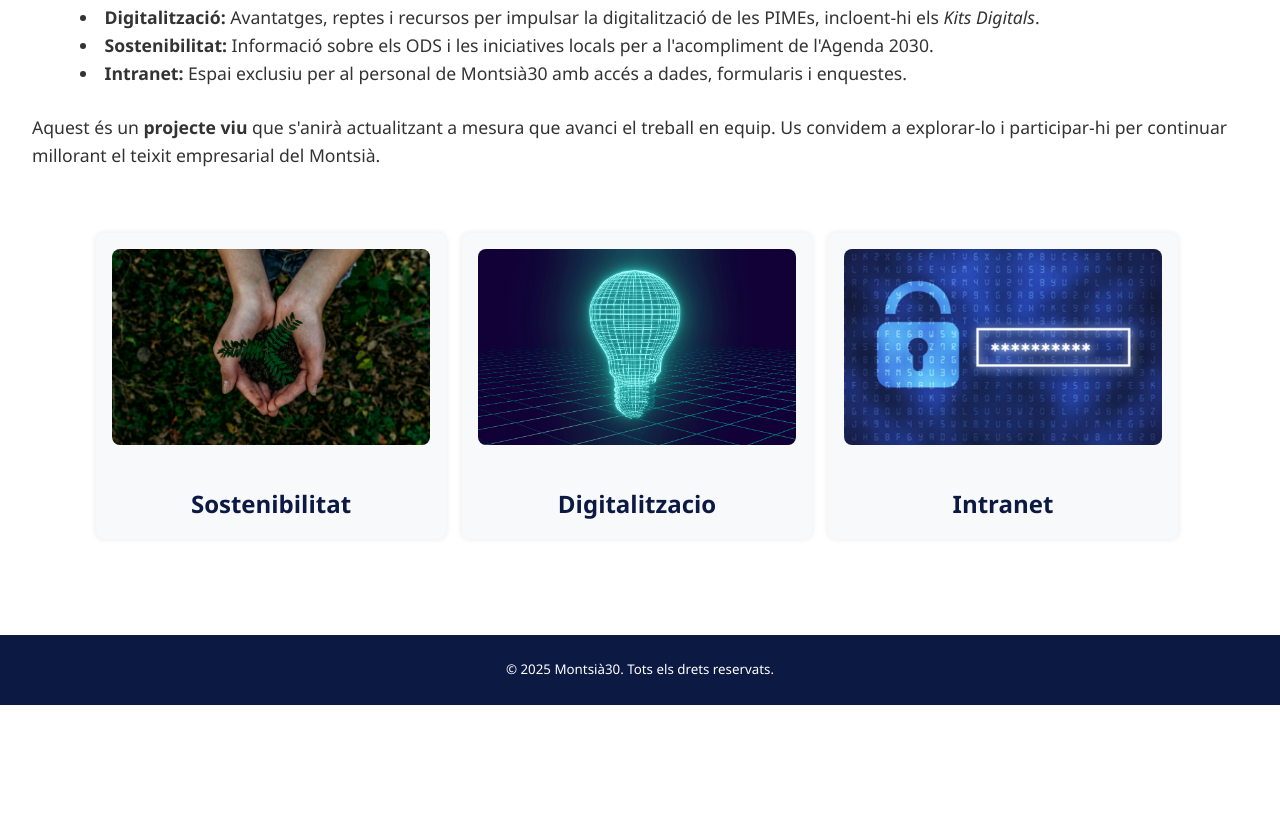
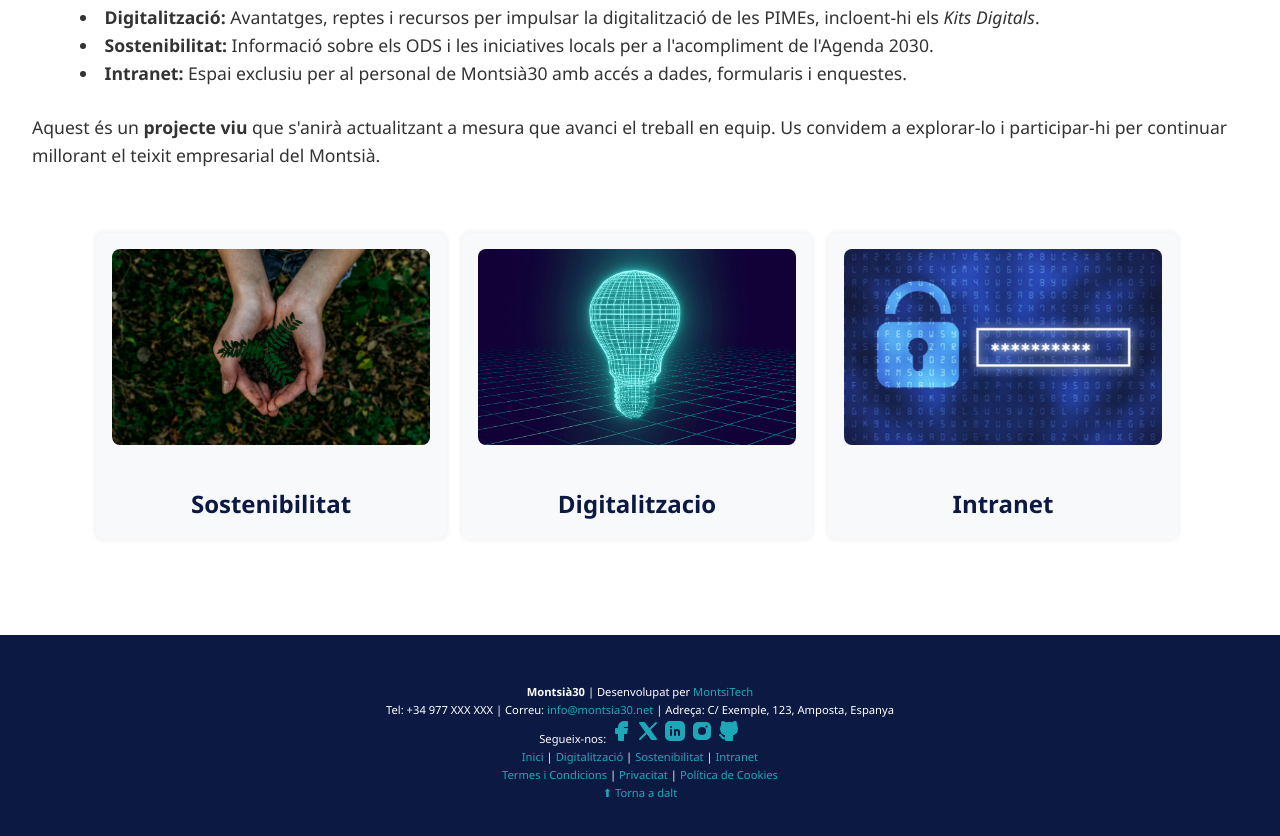
Before and after one commit to amintahtahdev/Sprint1-OPT-Equip2, a plain HTML site: page index.html in a window 1280 px wide. Shown: the part 383-1219 px from the top of the page. Before the commit the page ends 1088 px from the top, so only its background shows below. Drawn offline with Linux system fonts and the light colour scheme.

Commit message:
He arreglat el footer una mica

```diff
--- a/components/footer.html
+++ b/components/footer.html
@@ -1 +1,45 @@
-<small>&copy; 2025 Montsià30. Tots els drets reservats.</p>
+<footer>
+
+    <!-- Logo i Marca -->
+    <p><strong>Montsià30</strong> | Desenvolupat per <a href="../index.html">MontsiTech</a></p>
+
+    <!-- Dades de contacte -->
+    <p>
+        Tel: +34 977 XXX XXX | Correu: <a href="mailto:info@montsia30.net" >info@montsia30.net</a> | Adreça: C/ Exemple, 123, Amposta, Espanya
+    </p>
+
+    <!-- Xarxes socials -->
+    <p>
+        Segueix-nos:
+        <a href=""><svg xmlns="http://www.w3.org/2000/svg" width="24" height="24" viewBox="0 0 24 24" fill="currentColor" class="icon icon-tabler icons-tabler-filled icon-tabler-brand-facebook"><path stroke="none" d="M0 0h24v24H0z" fill="none"/><path d="M18 2a1 1 0 0 1 .993 .883l.007 .117v4a1 1 0 0 1 -.883 .993l-.117 .007h-3v1h3a1 1 0 0 1 .991 1.131l-.02 .112l-1 4a1 1 0 0 1 -.858 .75l-.113 .007h-2v6a1 1 0 0 1 -.883 .993l-.117 .007h-4a1 1 0 0 1 -.993 -.883l-.007 -.117v-6h-2a1 1 0 0 1 -.993 -.883l-.007 -.117v-4a1 1 0 0 1 .883 -.993l.117 -.007h2v-1a6 6 0 0 1 5.775 -5.996l.225 -.004h3z" /></svg></a>
+
+        <a href=""><svg xmlns="http://www.w3.org/2000/svg" width="24" height="24" viewBox="0 0 24 24" fill="currentColor" class="icon icon-tabler icons-tabler-filled icon-tabler-brand-x"><path stroke="none" d="M0 0h24v24H0z" fill="none"/><path d="M8.267 3a1 1 0 0 1 .73 .317l.076 .092l4.274 5.828l5.946 -5.944a1 1 0 0 1 1.497 1.32l-.083 .094l-6.163 6.162l6.262 8.54a1 1 0 0 1 -.697 1.585l-.109 .006h-4.267a1 1 0 0 1 -.73 -.317l-.076 -.092l-4.276 -5.829l-5.944 5.945a1 1 0 0 1 -1.497 -1.32l.083 -.094l6.161 -6.163l-6.26 -8.539a1 1 0 0 1 .697 -1.585l.109 -.006h4.267z" /></svg></a>
+
+        <a href=""><svg xmlns="http://www.w3.org/2000/svg" width="24" height="24" viewBox="0 0 24 24" fill="currentColor" class="icon icon-tabler icons-tabler-filled icon-tabler-brand-linkedin"><path stroke="none" d="M0 0h24v24H0z" fill="none"/><path d="M17 2a5 5 0 0 1 5 5v10a5 5 0 0 1 -5 5h-10a5 5 0 0 1 -5 -5v-10a5 5 0 0 1 5 -5zm-9 8a1 1 0 0 0 -1 1v5a1 1 0 0 0 2 0v-5a1 1 0 0 0 -1 -1m6 0a3 3 0 0 0 -1.168 .236l-.125 .057a1 1 0 0 0 -1.707 .707v5a1 1 0 0 0 2 0v-3a1 1 0 0 1 2 0v3a1 1 0 0 0 2 0v-3a3 3 0 0 0 -3 -3m-6 -3a1 1 0 0 0 -.993 .883l-.007 .127a1 1 0 0 0 1.993 .117l.007 -.127a1 1 0 0 0 -1 -1" /></svg></a>
+
+        <a href=""><svg xmlns="http://www.w3.org/2000/svg" width="24" height="24" viewBox="0 0 24 24" fill="currentColor" class="icon icon-tabler icons-tabler-filled icon-tabler-brand-instagram"><path stroke="none" d="M0 0h24v24H0z" fill="none"/><path d="M16 3a5 5 0 0 1 5 5v8a5 5 0 0 1 -5 5h-8a5 5 0 0 1 -5 -5v-8a5 5 0 0 1 5 -5zm-4 5a4 4 0 0 0 -3.995 3.8l-.005 .2a4 4 0 1 0 4 -4m4.5 -1.5a1 1 0 0 0 -.993 .883l-.007 .127a1 1 0 0 0 1.993 .117l.007 -.127a1 1 0 0 0 -1 -1" /></svg></a>
+
+        <a href=""><svg xmlns="http://www.w3.org/2000/svg" width="24" height="24" viewBox="0 0 24 24" fill="currentColor" class="icon icon-tabler icons-tabler-filled icon-tabler-brand-github"><path stroke="none" d="M0 0h24v24H0z" fill="none"/><path d="M5.315 2.1c.791 -.113 1.9 .145 3.333 .966l.272 .161l.16 .1l.397 -.083a13.3 13.3 0 0 1 4.59 -.08l.456 .08l.396 .083l.161 -.1c1.385 -.84 2.487 -1.17 3.322 -1.148l.164 .008l.147 .017l.076 .014l.05 .011l.144 .047a1 1 0 0 1 .53 .514a5.2 5.2 0 0 1 .397 2.91l-.047 .267l-.046 .196l.123 .163c.574 .795 .93 1.728 1.03 2.707l.023 .295l.007 .272c0 3.855 -1.659 5.883 -4.644 6.68l-.245 .061l-.132 .029l.014 .161l.008 .157l.004 .365l-.002 .213l-.003 3.834a1 1 0 0 1 -.883 .993l-.117 .007h-6a1 1 0 0 1 -.993 -.883l-.007 -.117v-.734c-1.818 .26 -3.03 -.424 -4.11 -1.878l-.535 -.766c-.28 -.396 -.455 -.579 -.589 -.644l-.048 -.019a1 1 0 0 1 .564 -1.918c.642 .188 1.074 .568 1.57 1.239l.538 .769c.76 1.079 1.36 1.459 2.609 1.191l.001 -.678l-.018 -.168a5.03 5.03 0 0 1 -.021 -.824l.017 -.185l.019 -.12l-.108 -.024c-2.976 -.71 -4.703 -2.573 -4.875 -6.139l-.01 -.31l-.004 -.292a5.6 5.6 0 0 1 .908 -3.051l.152 -.222l.122 -.163l-.045 -.196a5.2 5.2 0 0 1 .145 -2.642l.1 -.282l.106 -.253a1 1 0 0 1 .529 -.514l.144 -.047l.154 -.03z" /></svg></a>
+    </p>
+
+    <!-- Enllaços importants -->
+    <p>
+        <a href="/index.html">Inici</a> |
+        <a href="/digitalitzacio.html">Digitalització</a> |
+        <a href="/sostenibilitat.html">Sostenibilitat</a> |
+        <a href="/intranet.html">Intranet</a>
+    </p>
+
+    <!-- Enllaços legals -->
+    <p>
+        <a href="">Termes i Condicions</a> |
+        <a href="">Privacitat</a> |
+        <a href="">Política de Cookies</a>
+    </p>
+
+    <!-- Tornar a dalt -->
+    <p>
+        <a href="#top">⬆ Torna a dalt</a>
+    </p>
+
+</footer>
--- a/css/styles.css
+++ b/css/styles.css
@@ -172,6 +172,16 @@ footer p {
     font-size: 0.7rem;
 }
 
+footer a {
+    color: var(--color-accent);
+    text-decoration: none;
+    margin: 0;
+}
+
+footer a:hover {
+    text-decoration: underline;
+}
+
 /* ========================================
    ELEMENTOS COMUNES
    ======================================== */
```
